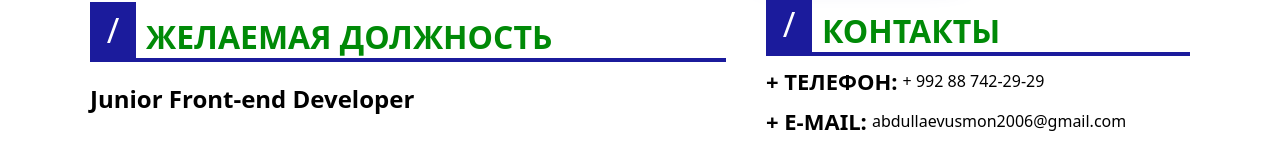
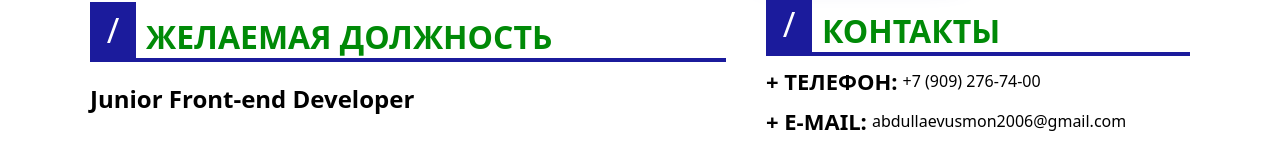
Before and after one commit to usmonabdullaev/Resume, a React (Create React App) app: page / in a window 1280 px wide. Shown: the part 346-498 px from the top of the page. Built offline with nearby package versions, Linux system fonts and the light colour scheme; no server answers.

Commit message:
Update RightBlockData.js

```diff
--- a/src/data/RightBlockData.js
+++ b/src/data/RightBlockData.js
@@ -6,8 +6,8 @@ const RightBlockData = [
         subtitle: {
           text: "+ ТЕЛЕФОН:",
           subtext: {
-            text: "+ 992 88 742-29-29",
-            link: "tel:+992887422929",
+            text: "+7 (909) 276-74-00",
+            link: "tel:+79092767400",
           },
           progress: 0,
         },
```
